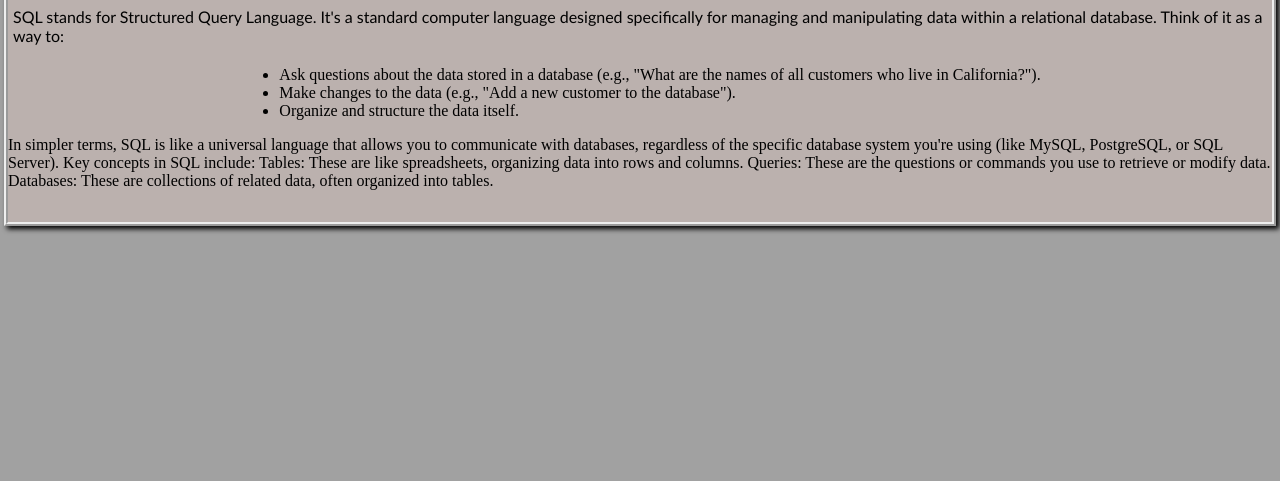
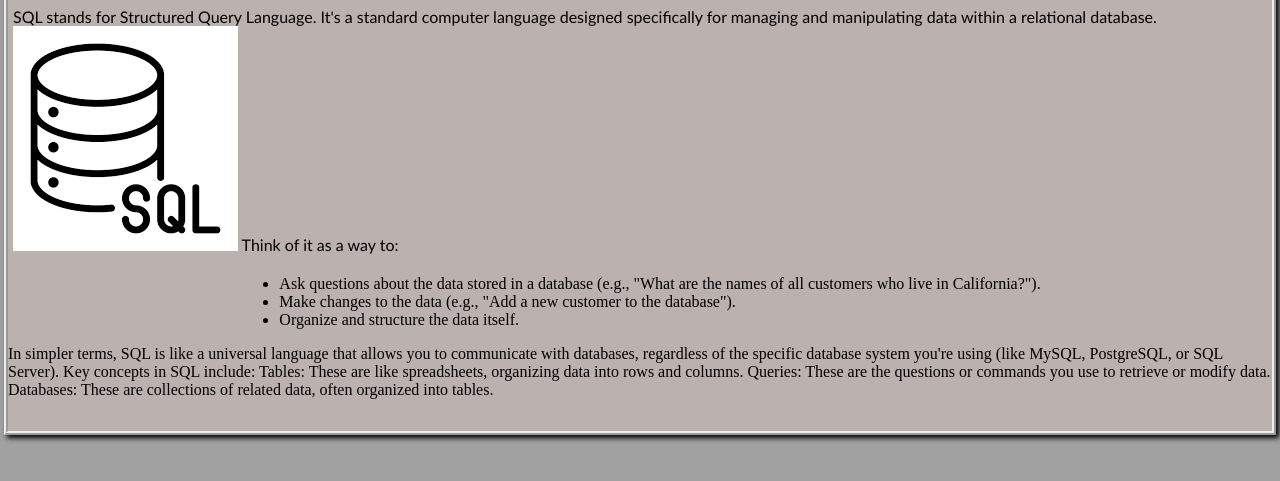
Before and after one commit to ilmiKLO/KLOwebsite, a plain HTML site: page p0003.html in a window 1280 px wide. Shown: the part 99-580 px from the top of the page. Drawn offline with Linux system fonts and the light colour scheme.

Commit message:
Update p0003.html

```diff
--- a/p0003.html
+++ b/p0003.html
@@ -11,7 +11,7 @@
         <section>
             <h1 class="maintext">What is SQL?</h1>
           <p class="maintext">SQL stands for Structured Query Language. It's a standard computer language designed specifically for managing and manipulating data within a relational database.
-
+<img src="download.png" alt="sql image">
 Think of it as a way to:
 <ul>
 <li>Ask questions about the data stored in a database (e.g., "What are the names of all customers who live in California?").</li>
```
